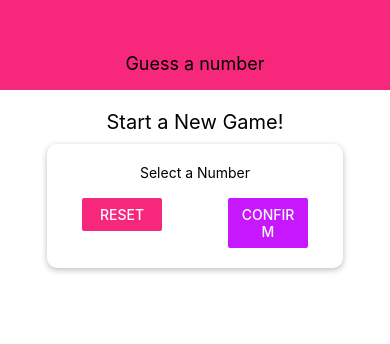
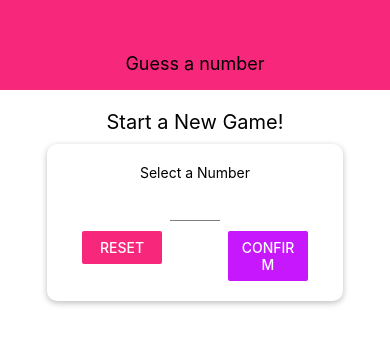
Before and after one commit to yogmel/rn-guess-a-number, a React Native app: screen / in a window 390 px wide. Shown: the top 344 px of the page. Built offline with nearby package versions, Linux system fonts and the light colour scheme.

Commit message:
Criar Input.js, estilo, mascara,. Inserir Keyboard.dismiss() caso usuário pressione fora da área de input

```diff
--- /dev/null
+++ b/components/Input.js
@@ -0,0 +1,19 @@
+import React from 'react';
+import { TextInput, StyleSheet } from 'react-native';
+
+const Input = props => {
+  return (
+    <TextInput {...props} style={{...styles.input, ...props.style}}/>
+  )
+};
+
+const styles = StyleSheet.create({
+  input: {
+    height: 30,
+    borderBottomColor: 'grey',
+    borderBottomWidth: 1,
+    marginVertical: 10
+  }
+});
+
+export default Input;
--- a/screens/StartGameScreen.js
+++ b/screens/StartGameScreen.js
@@ -1,16 +1,35 @@
-import React from 'react';
-import { View, Text, TextInput, Button, StyleSheet } from 'react-native';
+import React, { useState } from 'react';
+import { View, Text, TextInput, Button, TouchableWithoutFeedback, Keyboard, StyleSheet } from 'react-native';
 
 import Card from '../components/Card';
+import Input from './../components/Input';
 import Colors from './../constants/colors';
 
 const StartGameScreen = props => {
+  const [enteredValue, setEnteredValue] = useState('');
+  const numberInputHandler = inputText => {
+    setEnteredValue(inputText.replace(/[^0-9]/g, ''));
+  };
+
   return (
+    <TouchableWithoutFeedback onPress={() => {
+      Keyboard.dismiss();
+    }}
+    >
       <View style={styles.screen}>
         <Text style={styles.title}>Start a New Game!</Text>
         <Card style={styles.inputContainer}>
           <Text>Select a Number</Text>
-        <TextInput />
+          <Input
+            style={styles.input}
+            blurOnSubmit
+            autoCaptalize='none'
+            autoCorrect={false}
+            keyboardType="number-pad"
+            maxLength={2}
+            onChangeText={numberInputHandler}
+            value={enteredValue}
+            />
           <View style={styles.buttonContainer}>
             <View  style={styles.button}>
               <Button color={Colors.primary} title="Reset" onPress={() => {}} />
@@ -21,6 +40,7 @@
           </View>
         </Card>
       </View>
+    </TouchableWithoutFeedback>
   )
 };
 
@@ -38,6 +58,10 @@
     width: '100%',
     maxWidth: 80
   },
+  input: {
+    width: 50,
+    textAlign: 'center'
+  },
   inputContainer: {
     width: 300,
     maxWidth: '80%',
```
Lines whose indentation alone changed are shown as unchanged.
